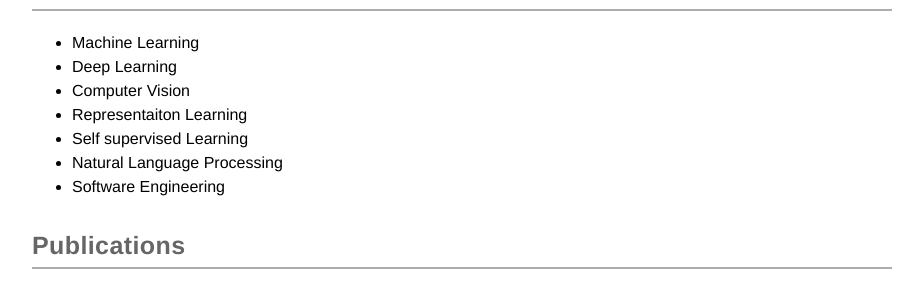
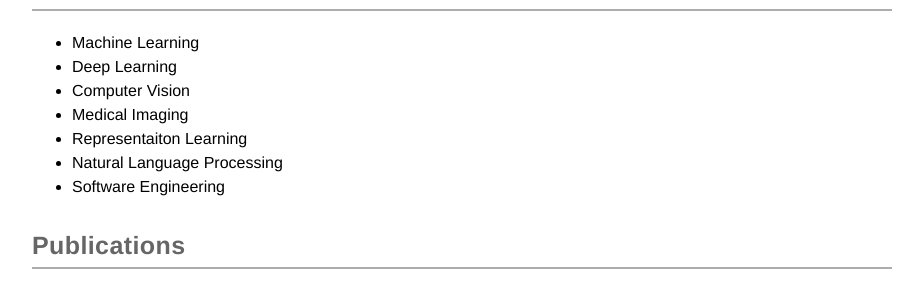
Before and after one commit to sinamalakouti/sinamalakouti.github.io, a Jekyll site: the page built from index.html, in a window 1280 px wide. Shown: the part 592-886 px from the top of the page, without its empty margins (178-1101 px from the left). Built offline with Jekyll 4.4.1, drawn with Linux system fonts in a browser that asks for light colours.

Commit message:
Update header.html

```diff
--- a/_includes/header.html
+++ b/_includes/header.html
@@ -34,8 +34,8 @@
                 <li style="color: black">Machine Learning</li>
                 <li style="color: black">Deep Learning</li>
                 <li style="color: black">Computer Vision</li>
+                <li style="color: black">Medical Imaging</li>
                 <li style="color: black">Representaiton Learning</li>
-                <li style="color: black">Self supervised Learning</li>
                 <li style="color: black">Natural Language Processing</li>
                 <li style="color: black">Software Engineering</li>
         </ul>
```
